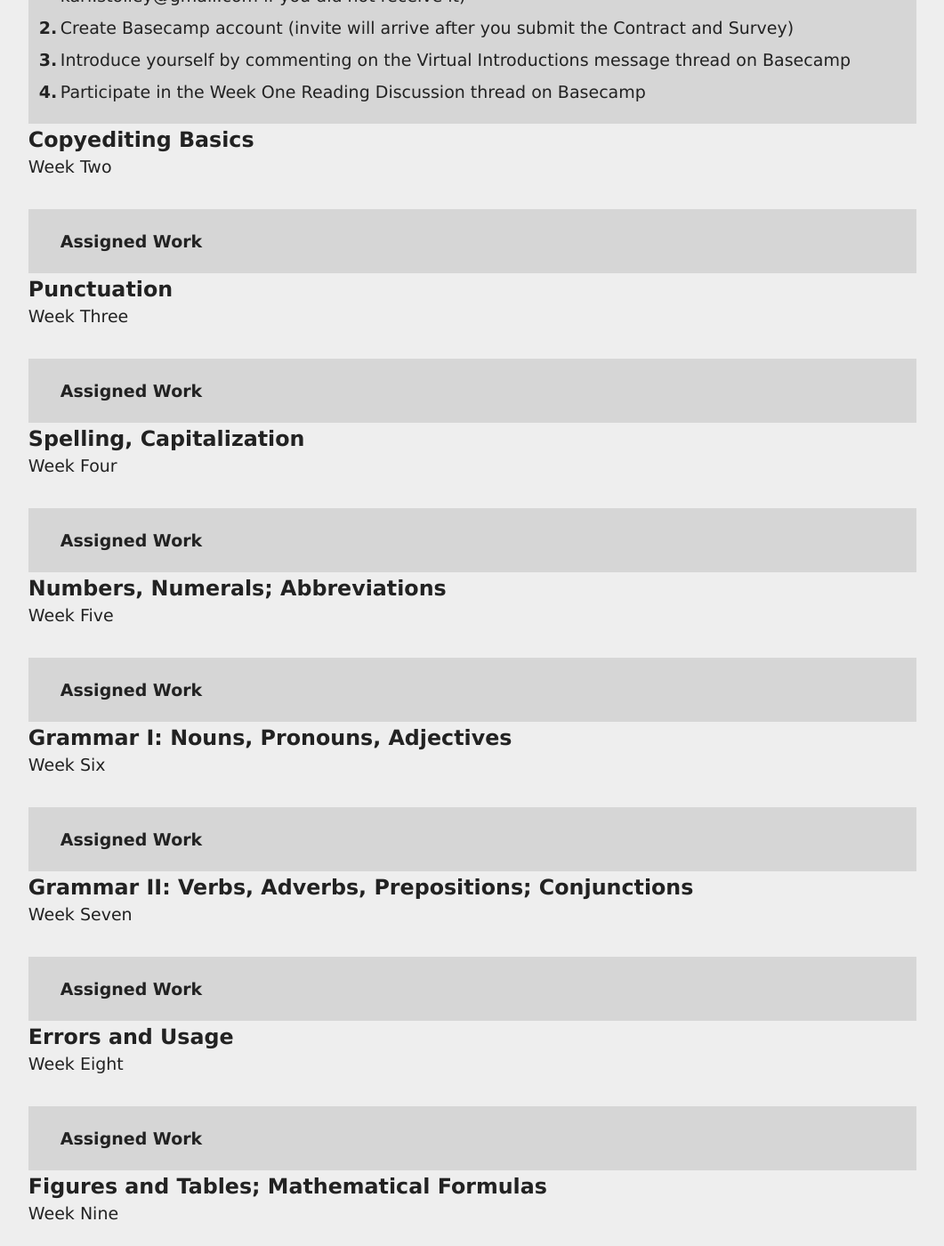
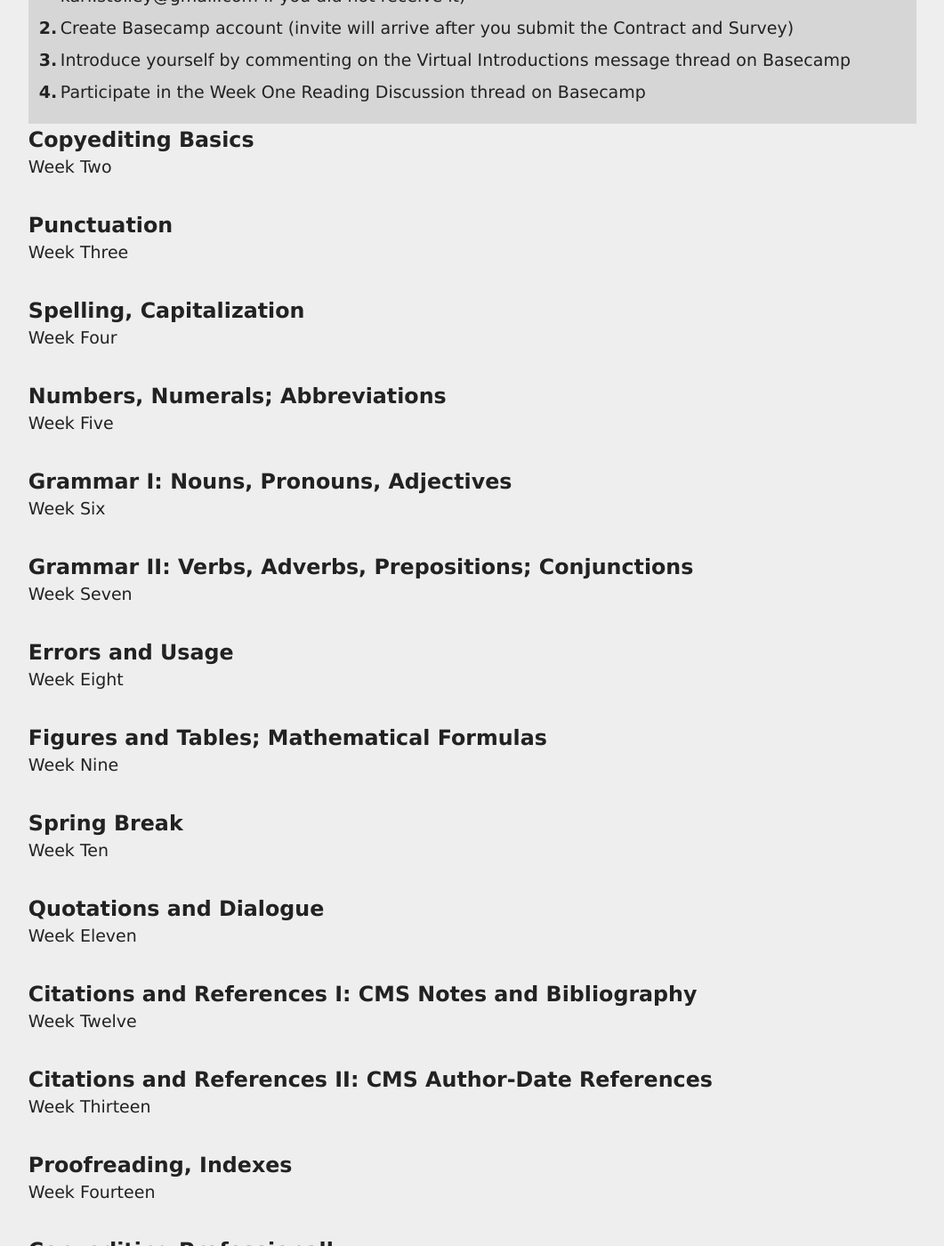
Before and after one commit to karlstolley/jekyll-theme-course, a Jekyll site: the page built from index.md, in a window 1280 px wide and 1400 px high, scrolled down 809 px. Shown: the whole window at 89% size, without its empty margins (109-1170 px from the left). Built offline with Jekyll 4.4.1, drawn with Linux system fonts in a browser that asks for light colours; some web fonts are replaced; some of the changed text lies outside the part shown.

Commit message:
Only display aside.assigned with readings or tasks

```diff
--- a/_layouts/calendar.html
+++ b/_layouts/calendar.html
@@ -35,7 +35,7 @@ layout: default
       </ol>
     </section>
     {% endfor %}
-
+    {% if week.readings or week.tasks %}
     <aside class="assigned">
       <header>
         <h3>Assigned Work</h3>
@@ -61,6 +61,7 @@ layout: default
       </section>
       {% endif %}
     </aside>
+    {% endif %}
   </article>
 {% endfor %}
 
```
